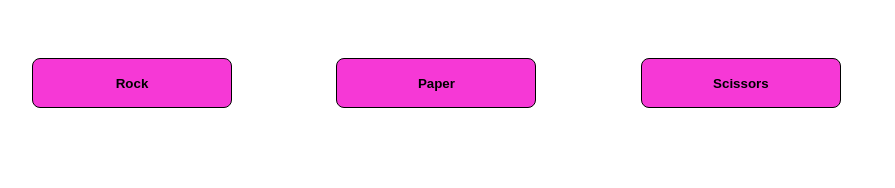
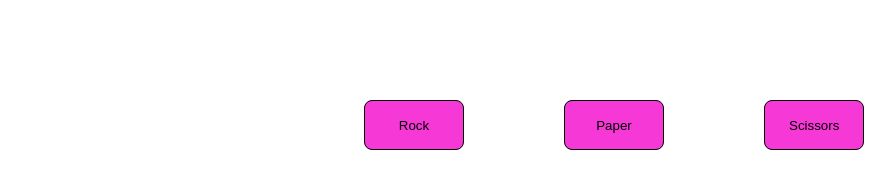
Before and after one commit to aejaudio/RockPaperScissors, a plain HTML site: page index.html in a window 1280 px wide. Shown: the whole page, without its empty margins (26-921 px from the left). Drawn offline with Linux system fonts and the light colour scheme.

Commit message:
Add files via upload
Make RPS interactive

```diff
--- a/index.html
+++ b/index.html
@@ -11,16 +11,16 @@
     <script src="script.js" defer></script>
 </head>
 <body>
-    <div id="button-list">
+    <div class="container">
         <button id="rock">Rock</button>
         <button id="paper">Paper</button>
         <button id="scissors">Scissors</button>
+    </div>
+    <div id="results">
+        <p id="content"></p>
+        <ul id="list"></ul>
+    </div>
 
-        <div id="results">
-            <p id="content"></p>
-            <ul id="list"></ul>
-</div>
-</div>
 
 </body>
 </html>
--- a/style.css
+++ b/style.css
@@ -10,11 +10,10 @@ button{
     background-color: #f638d6;
     color: #000000;
     border: 1px solid #000000;
+    margin: 50px;
+    width: 100px;
     height: 50px;
-    width: 200px;
-    padding: 0;
-    margin: 50px;
-    font-weight: bold;
+
 
 }
 #content{
@@ -23,3 +22,10 @@ button{
 #list{
     text-align: center;
 }
+.container{
+    display: flex;
+    align-items: center;
+    justify-content: center;
+    margin: 50px;
+    margin-bottom: 50px;
+}
```
